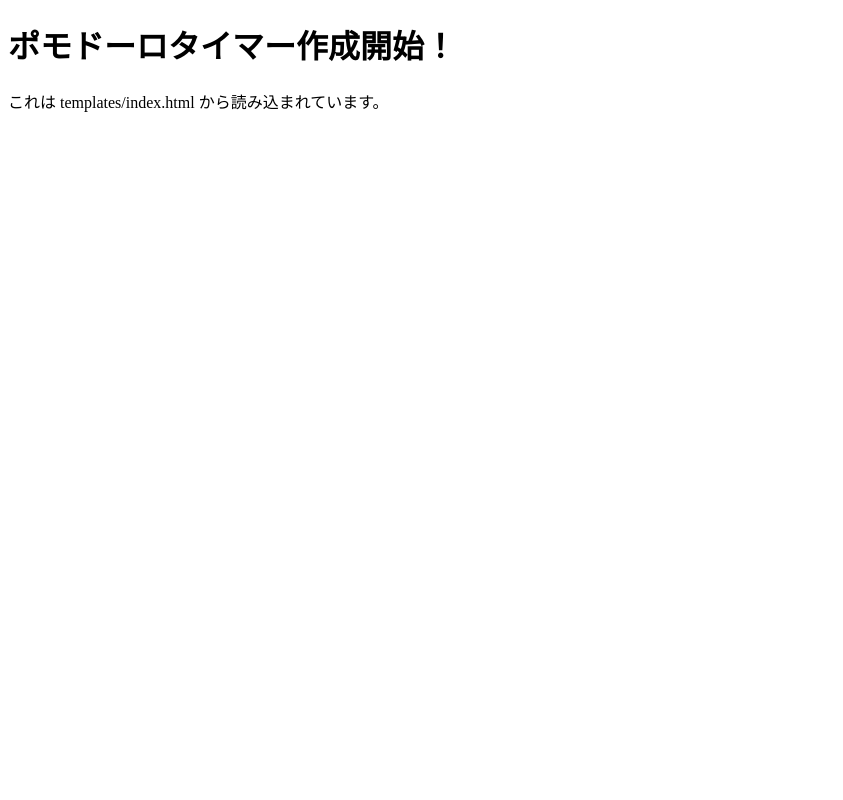
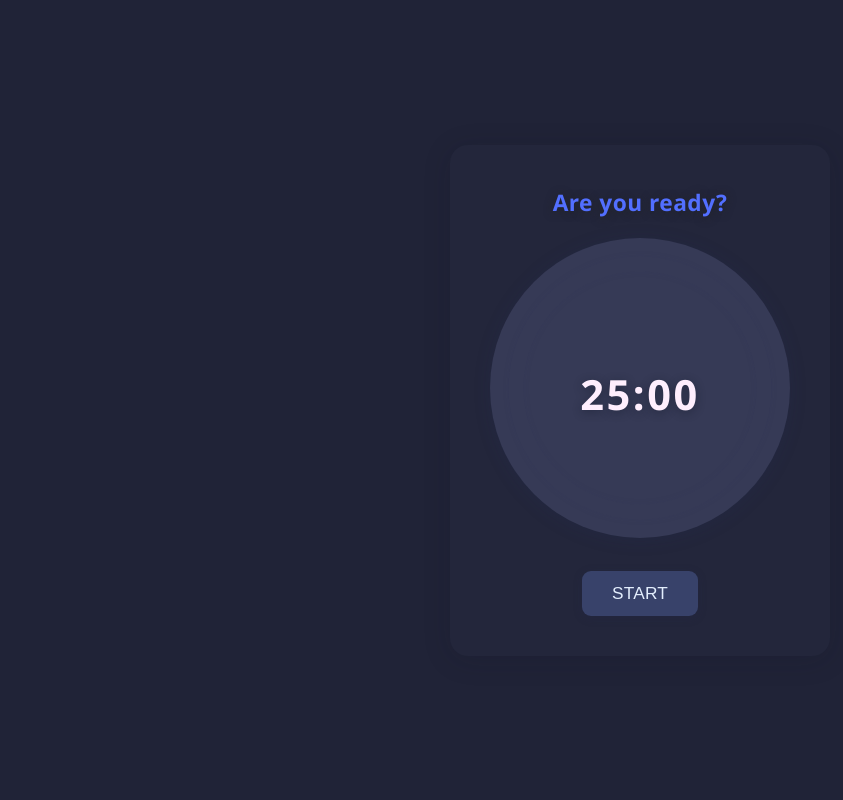
Before and after one commit to mitsusui/pomodoro-timer, a FastAPI app: page / in a window 1280 px wide. Shown: the whole page, without its empty margins (0-843 px from the left). Run offline with FastAPI, Linux system fonts and the light colour scheme.

Commit message:
feature: pomodoro-timer

```diff
--- a/main.py
+++ b/main.py
@@ -1,9 +1,11 @@
 from fastapi import FastAPI, Request
 from fastapi.responses import HTMLResponse
+from fastapi.staticfiles import StaticFiles
 from fastapi.templating import Jinja2Templates
 
 app = FastAPI()
 
+app.mount("/static", StaticFiles(directory="static"), name="static")
 templates = Jinja2Templates(directory="templates")
 
 @app.get("/", response_class=HTMLResponse)
--- /dev/null
+++ b/static/script.js
@@ -0,0 +1,234 @@
+// Parameters
+const workDuration = 25 * 60; // seconds
+const restDuration = 5 * 60;
+let phase = 'init'; // init, work, work-paused, rest, rest-paused
+let timer = null;
+let startTimestamp = null;
+let pausedSeconds = 0;
+let leftSeconds = workDuration;
+let showCongrats = false;
+
+function pad(n) {
+    return n < 10 ? '0'+n : n;
+}
+
+function renderCircle(progress=1, color='#526fff', bg='#2f3256') {
+    const c = document.getElementById('timer-canvas');
+    const ctx = c.getContext('2d');
+    ctx.clearRect(0,0,c.width,c.height);
+
+    // Draw BG arc
+    ctx.beginPath();
+    ctx.arc(c.width/2, c.height/2, c.width/2-26, -Math.PI/2, 3*Math.PI/2, false);
+    ctx.strokeStyle = bg;
+    ctx.lineWidth = 15;
+    ctx.shadowColor = "rgba(50,60,120,.07)";
+    ctx.shadowBlur = 7;
+    ctx.stroke();
+    ctx.shadowBlur = 0;
+
+    // Draw arc (if active timer) — 時計回りに消えるよう始点を時計回りに移動
+    if (progress < 1) {
+        ctx.beginPath();
+        const startAngle = 3*Math.PI/2 - progress*2*Math.PI;
+        const endAngle = 3*Math.PI/2;
+        ctx.arc(c.width/2, c.height/2, c.width/2-26, startAngle, endAngle, false);
+        ctx.strokeStyle = color;
+        ctx.lineWidth = 15;
+        ctx.lineCap = "round";
+        ctx.stroke();
+    }
+}
+
+function renderButtons() {
+    const row = document.getElementById('button-row');
+    row.innerHTML = '';
+    if (phase === 'init') {
+        row.appendChild(makeButton('START', startWork, 'mod-btn'));
+    } else if (phase === 'work') {
+        row.appendChild(makeButton('PAUSE', pauseWork, 'mod-btn'));
+        row.appendChild(makeButton('FINISH', confirmFinish, 'mod-btn finish'));
+    } else if (phase === 'work-paused') {
+        row.appendChild(makeButton('RESUME', resumeWork, 'mod-btn'));
+        row.appendChild(makeButton('FINISH', confirmFinish, 'mod-btn finish'));
+    } else if (phase === 'rest') {
+        row.appendChild(makeButton('PAUSE', pauseBreak, 'mod-btn'));
+        row.appendChild(makeButton('FINISH', confirmFinish, 'mod-btn finish'));
+    } else if (phase === 'rest-paused') {
+        row.appendChild(makeButton('RESUME', resumeBreak, 'mod-btn'));
+        row.appendChild(makeButton('FINISH', confirmFinish, 'mod-btn finish'));
+    }
+}
+
+function makeButton(label, handler, cls='') {
+    const btn = document.createElement('button');
+    btn.innerText = label;
+    btn.className = cls;
+    btn.onclick = handler;
+    return btn;
+}
+
+function update() {
+    // Control text, circle, ready-text and time
+    const readyText = document.getElementById('ready-text');
+    const t = document.getElementById('time-text');
+    if (phase === 'init') {
+        leftSeconds = workDuration;
+        t.innerText = "25:00";
+        readyText.style.visibility = "visible";
+        renderCircle(1, "#526fff", "#363a56");
+    } else if (phase === 'work' || phase === 'work-paused') {
+        readyText.style.visibility = "hidden";
+        let lsec = leftSeconds;
+        t.innerText = `${pad(Math.floor(lsec/60))}:${pad(lsec%60)}`;
+        const progress = leftSeconds / workDuration;
+        renderCircle(progress, "#526fff", "#363a56");
+    } else if (phase === 'rest' || phase === 'rest-paused') {
+        readyText.style.visibility = "hidden";
+        t.innerText = `${pad(Math.floor(leftSeconds/60))}:${pad(leftSeconds%60)}`;
+        const progress = leftSeconds / restDuration;
+        renderCircle(progress, "#1ec28d", "#363a56");
+    }
+}
+
+function tick() {
+    if (phase === 'work') {
+        leftSeconds = workDuration - pausedSeconds - Math.floor((Date.now() - startTimestamp)/1000);
+        if (leftSeconds <= 0) {
+            leftSeconds = 0;
+            startRest();
+            return;
+        }
+    } else if (phase === 'rest') {
+        leftSeconds = restDuration - pausedSeconds - Math.floor((Date.now() - startTimestamp)/1000);
+        if (leftSeconds <= 0) {
+            finishCycle();
+            return;
+        }
+    }
+    update();
+    timer = setTimeout(tick, 1000);
+}
+
+function startWork() {
+    phase = 'work';
+    pausedSeconds = 0;
+    leftSeconds = workDuration;
+    startTimestamp = Date.now();
+    renderButtons();
+    update();
+    tick();
+}
+
+function pauseWork() {
+    pausedSeconds += Math.floor((Date.now() - startTimestamp)/1000);
+    phase = 'work-paused';
+    renderButtons();
+    update();
+    if (timer) clearTimeout(timer);
+}
+
+function resumeWork() {
+    phase = 'work';
+    startTimestamp = Date.now();
+    renderButtons();
+    update();
+    tick();
+}
+
+function startRest() {
+    phase = 'rest';
+    pausedSeconds = 0;
+    leftSeconds = restDuration;
+    startTimestamp = Date.now();
+    renderButtons();
+    update();
+    tick();
+}
+
+function pauseBreak() {
+    pausedSeconds += Math.floor((Date.now() - startTimestamp)/1000);
+    phase = 'rest-paused';
+    renderButtons();
+    update();
+    if (timer) clearTimeout(timer);
+}
+
+function resumeBreak() {
+    phase = 'rest';
+    startTimestamp = Date.now();
+    renderButtons();
+    update();
+    tick();
+}
+
+function finishCycle() {
+    // Reset all
+    phase = 'init';
+    pausedSeconds = 0;
+    leftSeconds = workDuration;
+    if (timer) clearTimeout(timer);
+    renderButtons();
+    update();
+}
+
+function confirmFinish() {
+    if (window.confirm("タイマーを終了しますか？")) {
+        finishAndNotify();
+    }
+}
+
+// Plyer notification via backend (AJAX call)
+function finishAndNotify() {
+    phase = 'init';
+    if (timer) clearTimeout(timer);
+    renderButtons();
+    update();
+    fetch('/notify', {method:"POST"})
+        .then(() => showCongratulationToast());
+}
+
+function showCongratulationToast() {
+    // Show simple JS banner as fallback
+    if (window.Notification && Notification.permission === "granted") {
+        new Notification("Congratulations!", {body: "Great job! You finished your Pomodoro."});
+    } else {
+        // fallback banner
+        const div = document.createElement('div');
+        div.innerText = '🎉 Congratulations!';
+        div.style.position = 'fixed';
+        div.style.bottom = '22px';
+        div.style.left = '50%';
+        div.style.transform = 'translateX(-50%)';
+        div.style.background = '#526fff';
+        div.style.color = '#fff';
+        div.style.fontSize = '1.15rem';
+        div.style.fontWeight = 'bold';
+        div.style.padding = '18px 40px';
+        div.style.borderRadius = '12px';
+        div.style.boxShadow = '0 4px 14px #3359c655';
+        div.style.zIndex = '9050';
+        document.body.appendChild(div);
+        setTimeout(()=>div.remove(), 2700);
+    }
+}
+
+// Request notification permission on load
+if (window.Notification && Notification.permission !== "granted") {
+    Notification.requestPermission();
+}
+
+window.onload = function() {
+    renderButtons();
+    update();
+    // responsive canvas
+    function resizeCanvas() {
+        let canvas = document.getElementById('timer-canvas');
+        let size = Math.min(300, window.innerWidth-32, window.innerHeight-200);
+        canvas.width = size;
+        canvas.height = size;
+        update();
+    }
+    resizeCanvas();
+    window.addEventListener('resize', resizeCanvas);
+};
--- a/static/style.css
+++ b/static/style.css
@@ -0,0 +1,111 @@
+:root {
+    --background: #202337;
+    --accent: #526fff;
+    --primary: #23263b;
+    --secondary: #363a56;
+    --text-main: #feeefd;
+    --text-sub: #979dcf;
+    --button-bg: #38426a;
+    --button-fg: #e3eefd;
+    --button-hover: #526fff;
+    --finish-bg: #f03e70;
+    --finish-fg: #fff;
+    --radius: 18px;
+    --shadow: 0 4px 28px rgba(20,20,40,0.16);
+}
+html, body {
+    margin: 0;
+    padding: 0;
+    background: var(--background);
+    color: var(--text-main);
+    font-family: 'Segoe UI', 'Meiryo', 'Noto Sans JP', sans-serif;
+    min-height: 100vh;
+    width: 100vw;
+}
+body {
+    display: flex;
+    align-items: center;
+    justify-content: center;
+    min-height: 100vh;
+}
+.timer-container {
+    display: flex;
+    flex-direction: column;
+    align-items: center;
+    background: var(--primary);
+    border-radius: var(--radius);
+    box-shadow: var(--shadow);
+    padding: 42px 40px 40px 40px;
+}
+.ready-text {
+    color: var(--accent);
+    font-weight: 600;
+    font-size: 1.42rem;
+    letter-spacing: 0.02em;
+    margin-bottom: 20px;
+    text-shadow: 0 1px 10px #222c;
+}
+#timer-canvas {
+    background: var(--secondary);
+    border-radius: 50%;
+    display: block;
+    margin: 0 auto;
+    box-shadow: 0 2px 18px #26336622;
+}
+.time-text {
+    font-size: 2.6rem;
+    font-weight: 700;
+    color: var(--text-main);
+    text-align: center;
+    position: absolute;
+    top: 50%;
+    left: 50%;
+    width: 170px;
+    transform: translate(-50%, -60%);
+    user-select: none;
+    pointer-events: none;
+    letter-spacing: 0.06em;
+    text-shadow: 0 2px 10px #161b2c79;
+}
+.button-row {
+    margin-top: 33px;
+    display: flex;
+    gap: 14px;
+    justify-content: center;
+}
+.mod-btn {
+    background: var(--button-bg);
+    color: var(--button-fg);
+    border: none;
+    border-radius: 9px;
+    font-size: 1.08rem;
+    font-weight: 500;
+    padding: 12px 30px;
+    cursor: pointer;
+    box-shadow: 0 2px 8px #24284842;
+    letter-spacing: 0.01em;
+    transition: background .22s, color .18s;
+    outline: none;
+}
+.mod-btn:hover, .mod-btn:focus {
+    background: var(--button-hover);
+    color: var(--primary);
+}
+.mod-btn.finish {
+    background: var(--finish-bg);
+    color: var(--finish-fg);
+}
+.mod-btn.finish:hover, .mod-btn.finish:focus {
+    background: #e22060;
+}
+@media (max-width: 470px) {
+    .timer-container {
+        padding: 16vw 4vw;
+    }
+    #timer-canvas {
+        width: 90vw !important;
+        height: 90vw !important;
+        max-width: 96vw;
+        max-height: 96vw;
+    }
+}
--- a/templates/index.html
+++ b/templates/index.html
@@ -3,9 +3,15 @@
 <head>
     <meta charset="UTF-8">
     <title>Pomodoro Timer</title>
-    </head>
+    <meta name="viewport" content="width=device-width,initial-scale=1.0">
+    <link rel="stylesheet" href="/static/style.css">
+</head>
 <body>
-    <h1>ポモドーロタイマー作成開始！</h1>
-    <p>これは templates/index.html から読み込まれています。</p>
+    <div class="timer-container" style="margin-top: 0; position: relative;">
+        <div class="ready-text" id="ready-text">Are you ready?</div>
+        <canvas id="timer-canvas" width="300" height="300" style="position: relative;"></canvas>
+        <div class="time-text" id="time-text">25:00</div>
+        <div class="button-row" id="button-row"></div>
+    </div>
+    <script src="/static/script.js"></script>
 </body>
-</html>
```
Also changed, not shown: README.md.
